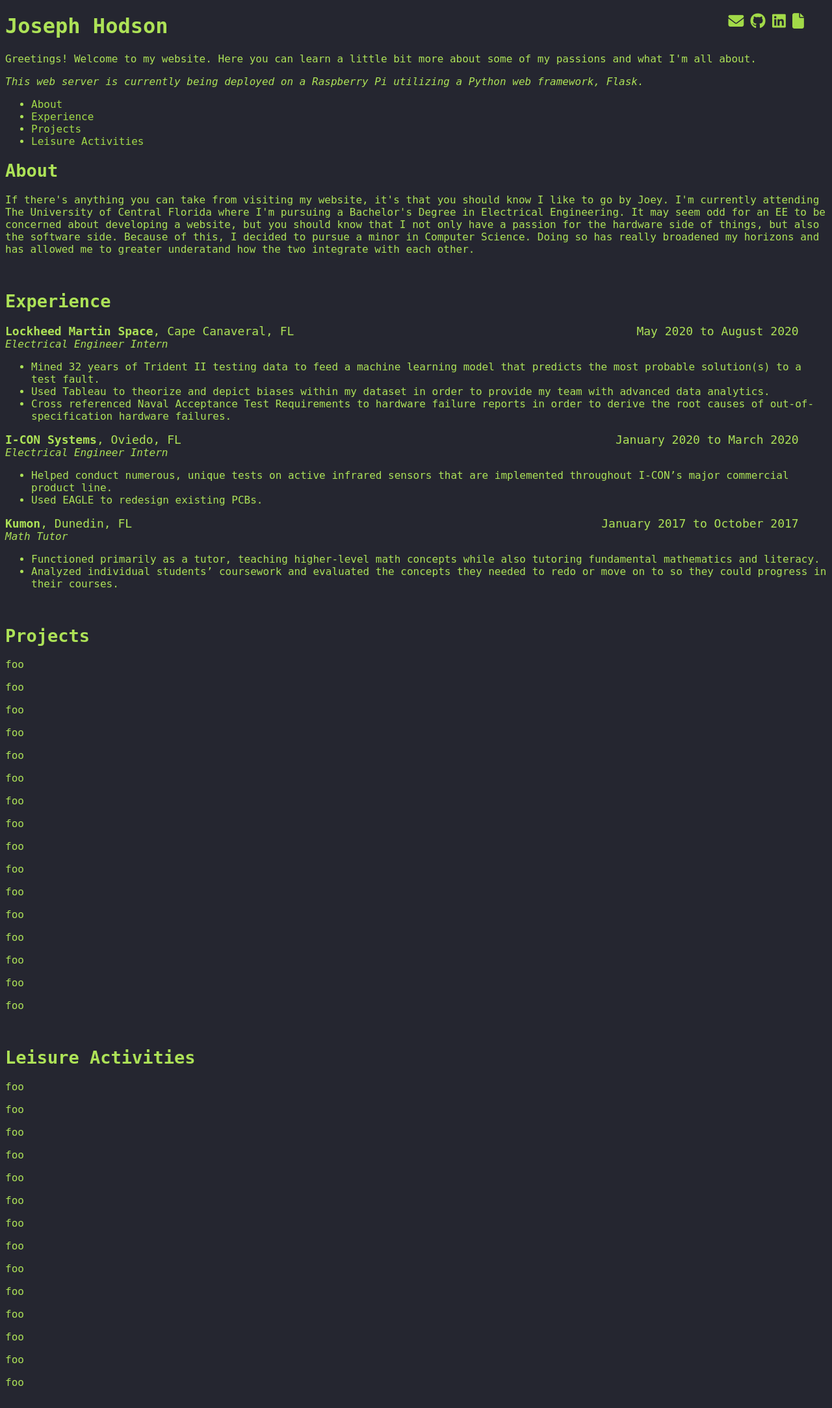
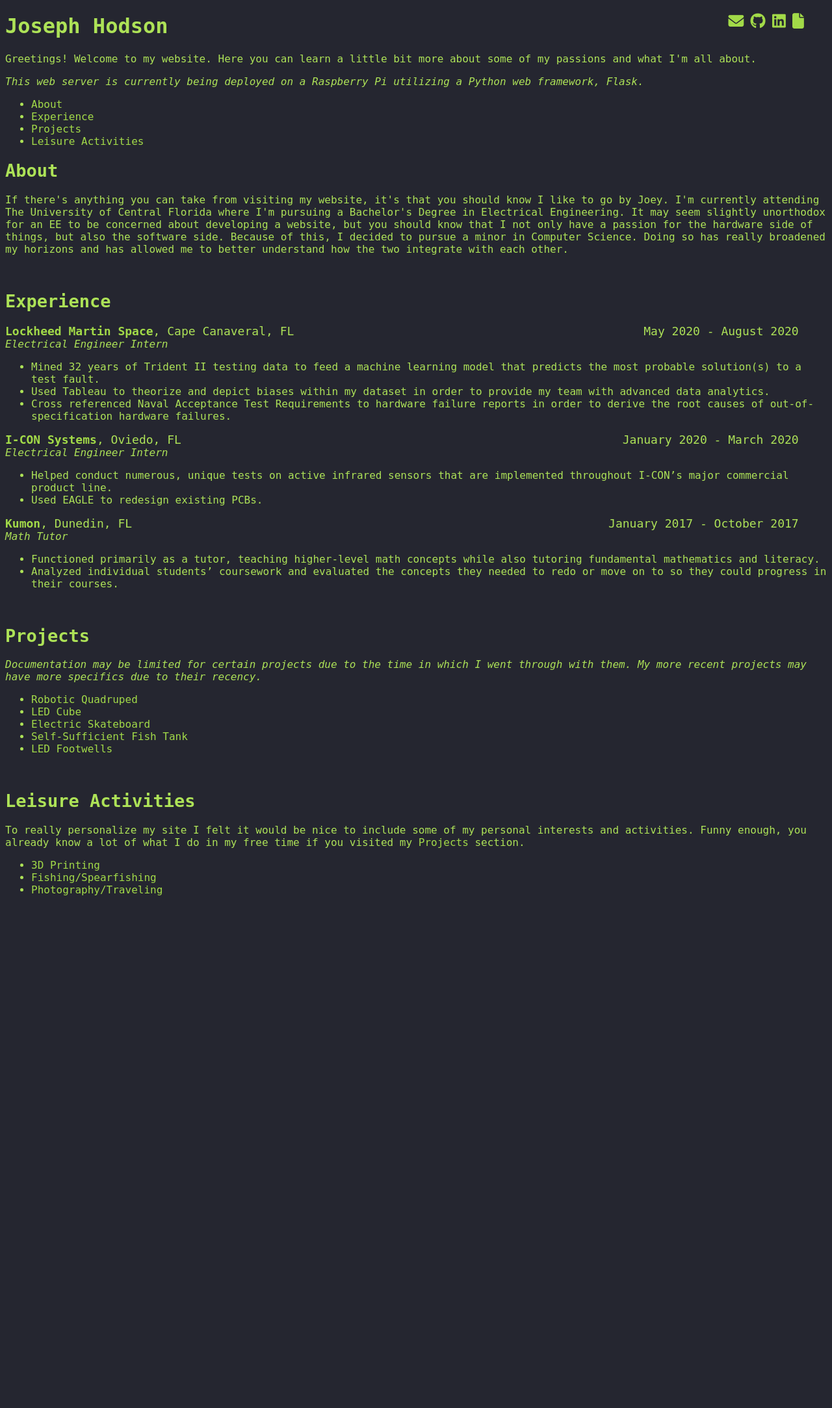
Before and after one commit to Joeyhodson/Personal-Website, a Flask app: page / in a window 1280 px wide. Shown: the top 2167 px of the page at 65% size. After the commit the page ends 1378 px from the top, so only its background shows below. Run offline with Flask 2, Linux system fonts and the light colour scheme; some libraries are stand-ins or nearby versions.

Commit message:
Completed both 'Projects' and 'Leisure Activities' sections. Will begin to create html pages for links within both sections.

```diff
--- a/static/style.css
+++ b/static/style.css
@@ -1,34 +1,24 @@
 body {
- /*   background:rgb(235, 220, 220);
-    color: rgb(99, 99, 48); */
     text-align: left;
     font-family: monospace;
     font-size: 16px;
     background:rgb(37, 38, 48);
     color: rgb(173, 226, 87);
-
 }
 
-/* .Header {
-    top:30px;
-    right:75px;
-    position: fixed;
-} */
-
-.Header {
+.scrollHeader {
     position:fixed;
     width:100%;
     top:0;
     background:rgb(37, 38, 48);
     color: rgb(173, 226, 87);
-    /* border: 20px rgb(37, 39, 48); */
 }
 
 .smaller {
     font-size: 17px;
 }
 
-.greaterfont {
+.companyFont {
     font-size: 18px;
 }
 
@@ -36,17 +26,14 @@ body {
     font-size:27px;
 }
 
-.cover {
+.cloke {
     color: rgb(37, 38, 48);
 }
 
-/* div.sticky {
-    position: -webkit-sticky;
-    position: sticky;
-    top: 0;
-    background-color: green;
-    border: 2px solid #4CAF50;
-} */
+.lastUpdated {
+    font-style: italic;
+    color: rgb(91, 122, 38);
+}
 
 a:link {
     color: rgba(185, 252, 77, 0.849);
--- a/templates/index.html
+++ b/templates/index.html
@@ -9,7 +9,7 @@
         <link rel = "icon" type = "image/png" href = "/static/logo.png">
     </head>
 
-    <div class="Header">
+    <div class="scrollHeader">
         <h1>
             Joseph Hodson<span class='smaller'><span style="float:right;">
             <a href="mailto:Josephahodson@gmail.com"><i class="fas fa-envelope" style="font-size: 1.4em;"></i></a>
@@ -34,18 +34,24 @@
             <li><a href="#ref4">Leisure Activities</a></li>
         </ul>
 
+        <!-- Start of content -->
+
+
+        <!-- About -->
         <h2><span class='topicFont'><a name="ref1">About</a></span></h2>
         <p>
             If there's anything you can take from visiting my website, it's that you should know I like to go by Joey.
             I'm currently attending The University of Central Florida where I'm pursuing a Bachelor's Degree in Electrical Engineering.
-            It may seem odd for an EE to be concerned about developing a website, but you should know that I not only have a passion for the hardware side of things,
+            It may seem slightly unorthodox for an EE to be concerned about developing a website, but you should know that I not only have a passion for the hardware side of things,
             but also the software side. Because of this, I decided to pursue a minor in Computer Science. Doing so has really broadened my horizons and has
-            allowed me to greater underatand how the two integrate with each other.
+            allowed me to better understand how the two integrate with each other.
         </p>
 
+
+        <!-- Experience -->
         <br><h2><span class='topicFont'><a name="ref2">Experience</a></span></h2>
         <p>
-            <span class='greaterfont'><b>Lockheed Martin Space</b>, Cape Canaveral, FL <span style="float:right;">May 2020 to August 2020&nbsp;&nbsp;&nbsp;&nbsp;</span></span>
+            <span class='companyFont'><b><a href="https://www.lockheedmartin.com/">Lockheed Martin Space</a></b>, Cape Canaveral, FL &nbsp;&nbsp;<span style="float:right;">May 2020 - August 2020&nbsp;&nbsp;&nbsp;&nbsp;</span></span>
             <br><i>Electrical Engineer Intern</i>
             <ul>
                 <li>Mined 32 years of Trident II testing data to feed a machine learning model that predicts the most probable solution(s) to a test fault.</li>
@@ -53,7 +59,7 @@
                 <li>Cross referenced Naval Acceptance Test Requirements to hardware failure reports in order to derive the root causes of out-of-specification hardware failures.</li>
             </ul>
         <p>
-            <span class='greaterfont'><b>I-CON Systems</b>, Oviedo, FL <span style="float:right;">January 2020 to March 2020&nbsp;&nbsp;&nbsp;&nbsp;</span></span>
+            <span class='companyFont'><b><a href="https://www.i-con.com/">I-CON Systems</a></b>, Oviedo, FL &nbsp;&nbsp;<span style="float:right;">January 2020 - March 2020&nbsp;&nbsp;&nbsp;&nbsp;</span></span>
             <br><i>Electrical Engineer Intern</i>
             <ul>
                 <li>Helped conduct numerous, unique tests on active infrared sensors that are implemented throughout I-CON’s major commercial product line.</li>
@@ -62,7 +68,7 @@
         </p>
 
         <p>
-            <span class='greaterfont'><b>Kumon</b>, Dunedin, FL <span style="float:right;">January 2017 to October 2017&nbsp;&nbsp;&nbsp;&nbsp;</span></span>
+            <span class='companyFont'><b><a href="https://www.kumon.com/">Kumon</a></b>, Dunedin, FL &nbsp;&nbsp;<span style="float:right;">January 2017 - October 2017&nbsp;&nbsp;&nbsp;&nbsp;</span></span>
             <br><i>Math Tutor</i>
             <ul>
                 <li>Functioned primarily as a tutor, teaching higher-level math concepts while also tutoring fundamental mathematics and literacy.</li>
@@ -70,40 +76,37 @@
             </ul>
         </p>
 
+
+        <!-- Projects -->
         <br><h2><span class='topicFont'><a name="ref3">Projects</a></span></h2>
-        <p>foo</p>
-        <p>foo</p>
-        <p>foo</p>
-        <p>foo</p>
-        <p>foo</p>
-        <p>foo</p>
-        <p>foo</p>
-        <p>foo</p>
-        <p>foo</p>
-        <p>foo</p>
-        <p>foo</p>
-        <p>foo</p>
-        <p>foo</p>
-        <p>foo</p>
-        <p>foo</p>
-        <p>foo</p>
+        <p><i>Documentation may be limited for certain projects due to the time in which I went through with them. My more recent projects may have more specifics due to their recency.</i></p>
+        <ul>
+            <li><a href="/resume">Robotic Quadruped</a></li>
+            <li><a href="/resume">LED Cube</a></li>
+            <li><a href="/resume">Electric Skateboard</a></li>
+            <li><a href="/resume">Self-Sufficient Fish Tank</a></li>
+            <li><a href="/resume">LED Footwells</a></li>
+        </ul>
 
+
+        <!-- Leisure Activities -->
         <br><h2><span class='topicFont'><a name="ref4">Leisure Activities</a></span></h2>
-        <p>foo</p>
-        <p>foo</p>
-        <p>foo</p>
-        <p>foo</p>
-        <p>foo</p>
-        <p>foo</p>
-        <p>foo</p>
-        <p>foo</p>
-        <p>foo</p>
-        <p>foo</p>
-        <p>foo</p>
-        <p>foo</p>
-        <p>foo</p>
-        <p>foo</p>
+        <p>
+            To really personalize my site I felt it would be nice to include some of my personal interests and activities. Funny enough, you already know a lot of what I do in my free time if you visited my <a href="#ref3">Projects</a> section.
+        </p>
+        <ul>
+            <li><a href="/resume">3D Printing</a></li>
+            <li><a href="/resume">Fishing/Spearfishing</a></li>
+            <li><a href="/resume">Photography/Traveling</a></li>
+        </ul>
         <br>
+
+        <!-- <span class='lastUpdated'><p>Latest update was on: <span id="demo"></span>.</p></span>
+
+        <script>
+            document.getElementById("demo").innerHTML = document.lastModified;
+        </script> -->
+
     </body>
 
 </html>
```
